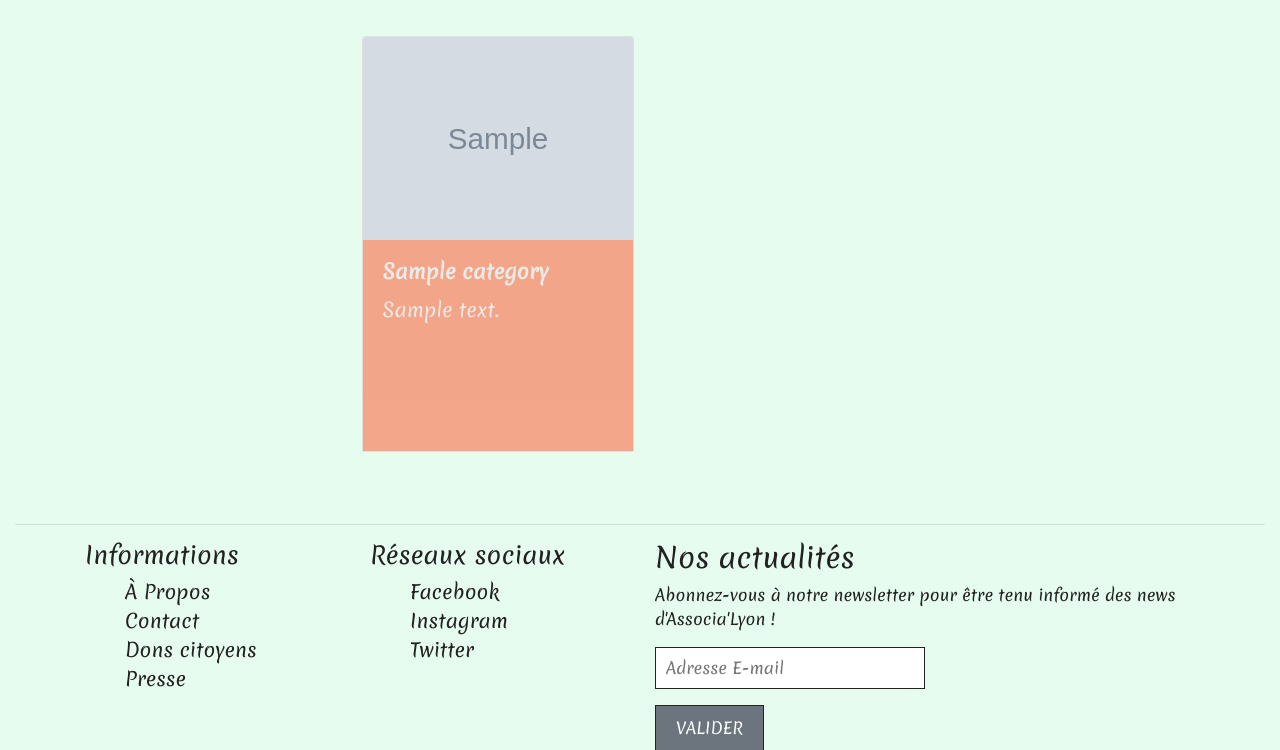
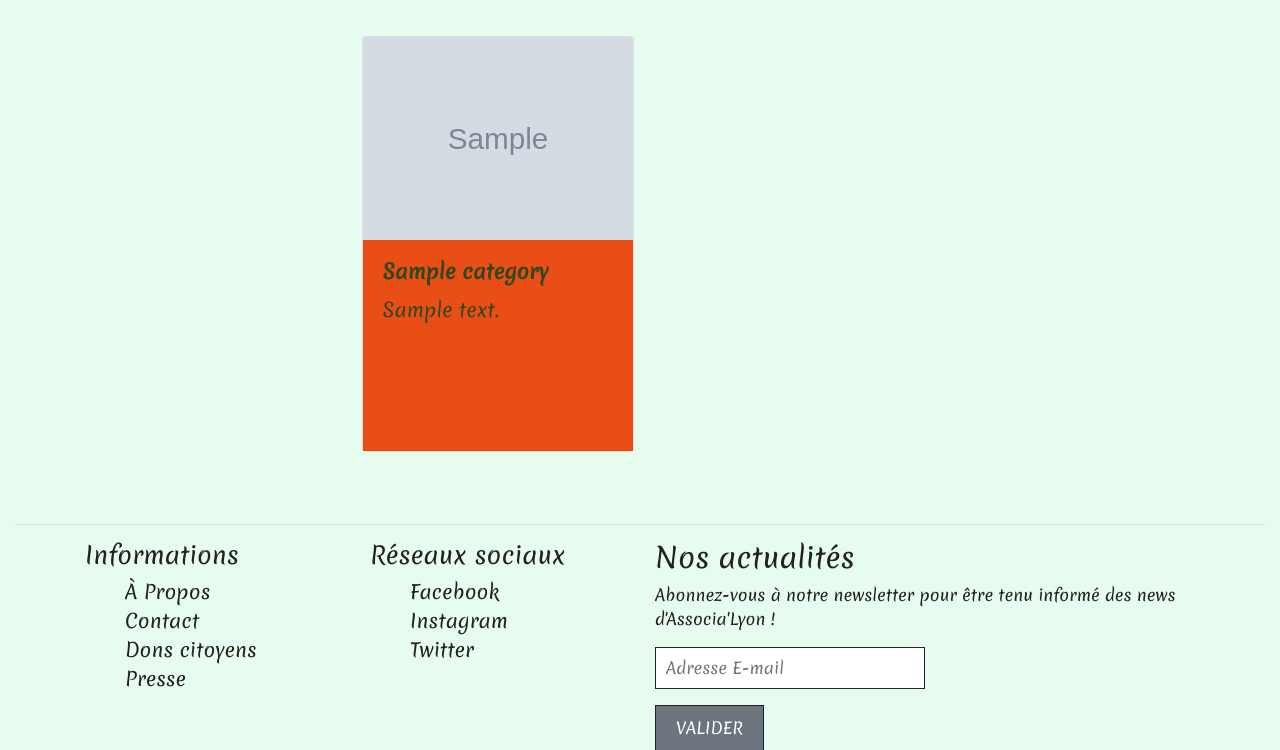
Before and after one commit to rikval/Associa-Lyon, a Symfony app: template templates/home/home.html.twig in a window 1280 px wide. Shown: the part 619-1369 px from the top of the page. Run offline with Twig, Linux system fonts and the light colour scheme; the template is opened without the code that fills it: most values are stand-ins (such as "Sample title", 1, 10 or a date in 2020); grey boxes marked "Sample" are stand-in pictures; some libraries are stand-ins or nearby versions.

Commit message:
inputMap ok

```diff
--- a/public/dist/css/home.css
+++ b/public/dist/css/home.css
@@ -38,10 +38,6 @@
 }
 
 
-#quartier {
-    margin-bottom: 40px;
-}
-
 #cover {
     padding-top: 20px;
     padding-bottom: 20px;
@@ -69,8 +65,8 @@
 /* Main */
 
 .card-body {
-    opacity: 0.5;
-    color:rgb(216, 214, 207);
+    color: rgb(46, 71, 27);
+    opacity: 1;
 }
 
 #jardin {
@@ -104,9 +100,6 @@
 #velo {
     background-color:#515656;
 }
-
-
-
 
 
 /* Footer */
--- a/templates/map/map.html.twig
+++ b/templates/map/map.html.twig
@@ -15,7 +15,7 @@
 
 
                 {% for initiative in initiatives %}
-                    <div class="card"
+                    <div class="card mt-5"
                         data-initiative-id={{ initiative.id }}
                         data-initiative-longitude={{ initiative.longitude }}
                         data-initiative-latitude={{ initiative.latitude }}
@@ -25,8 +25,8 @@
                         style="display:none"
                     >
                         <div class="card-body">
+                            <h4 class="card-subtitle mb-2 text-muted">{{ initiative.categorie.titre }}</h4><br>
                             <h5 class="card-title">{{ initiative.titre }}</h5>
-                            <h6 class="card-subtitle mb-2 text-muted">{{ initiative.categorie.titre }}</h6>
                             <p class="card-text">{{ initiative.description }}</p>
                             <p class="card-text">{{ initiative.adresse }}</p>
                             <p class="card-text">{{ initiative.zip }} {{ initiative.ville }}</p>
```
